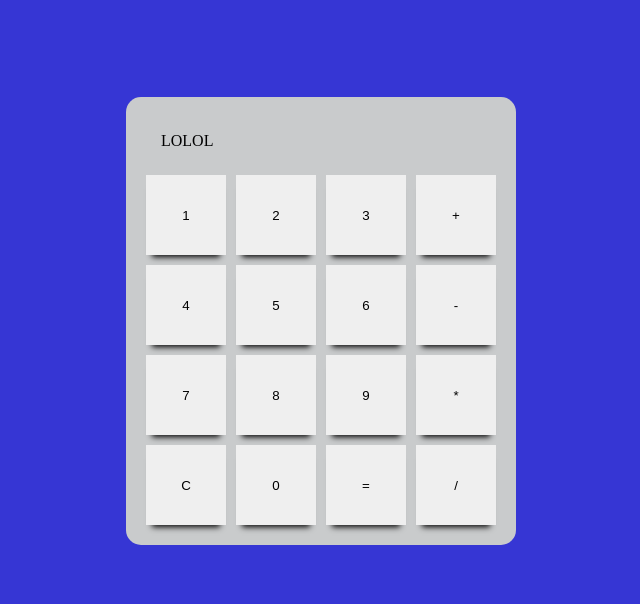
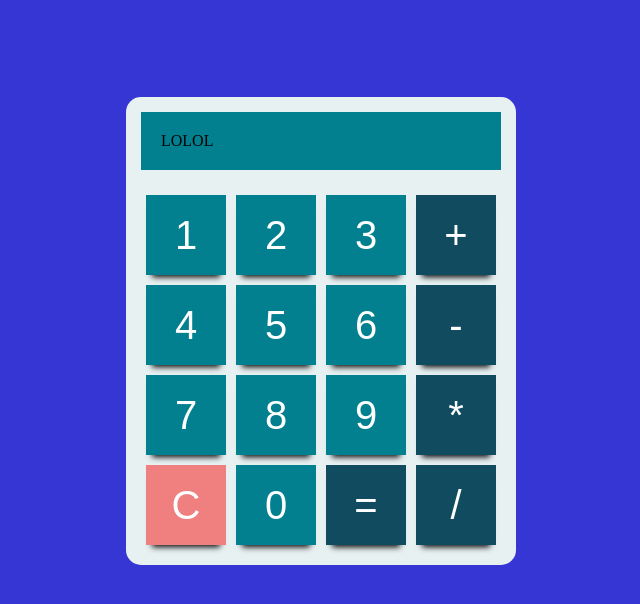
Before and after one commit to bayntris/calculator, a plain HTML site: page index.html in a window 1280 px wide. Shown: the part 40-644 px from the top of the page, without its empty margins (319-959 px from the left). Drawn offline with Linux system fonts and the light colour scheme.

Commit message:
Add styling to buttons

```diff
--- a/index.html
+++ b/index.html
@@ -16,28 +16,28 @@
             </div>
             <div class="calculatorBody">
                 <div class="row">
-                    <button id="1"> 1 </button>
-                    <button id="2"> 2 </button>
-                    <button id="3"> 3 </button>
-                    <button id="plus"> + </button>
+                    <button id="1" class="button-number"> 1 </button>
+                    <button id="2" class="button-number"> 2 </button>
+                    <button id="3" class="button-number"> 3 </button>
+                    <button id="plus" class="button-operator"> + </button>
                 </div>
                 <div class="row">
-                    <button id="4"> 4 </button>
-                    <button id="5"> 5 </button>
-                    <button id="6"> 6 </button>
-                    <button id="subtract"> - </button>
+                    <button id="4" class="button-number"> 4 </button>
+                    <button id="5" class="button-number"> 5 </button>
+                    <button id="6" class="button-number"> 6 </button>
+                    <button id="subtract" class="button-operator"> - </button>
                 </div>
                 <div class="row">
-                    <button id="7"> 7 </button>
-                    <button id="8"> 8 </button>
-                    <button id="9"> 9 </button>
-                    <button id="multiply"> * </button>
+                    <button id="7" class="button-number"> 7 </button>
+                    <button id="8" class="button-number"> 8 </button>
+                    <button id="9" class="button-number"> 9 </button>
+                    <button id="multiply" class="button-operator"> * </button>
                 </div>
                 <div class="row">
                     <button id="clear"> C </button>
-                    <button id="0"> 0 </button>
-                    <button id="equals"> = </button>
-                    <button id="divide"> / </button>
+                    <button id="0" class="button-number"> 0 </button>
+                    <button id="equals" class="button-operator"> = </button>
+                    <button id="divide" class="button-operator"> / </button>
                 </div>
             </div>
         </div>
--- a/styles.css/styles.css
+++ b/styles.css/styles.css
@@ -26,6 +26,7 @@ header {
     background-color: rgb(201, 203, 204);
     padding: 15px;
     border-radius: 15px;
+    background-color: #e8f1f2
 
 }
 
@@ -40,21 +41,40 @@ header {
 }
 
 .calculatorDisplay {
-  padding: 20px;
+    background-color: rgb(243, 230, 216);
+    padding: 20px;
+    margin-bottom: 20px;
+    background-color: #028090;
 
 }
+
+
 .row {
     display: flex;
 
 
 }
 
-.row button {
+.calculator button {
     flex: 1;
     margin: 5px;
     width: 80px;
     height: 80px;
     box-shadow: 0 8px 6px -6px black;
+    font-size: 40px;
     border: none;
+    color: white;
 
 }
+
+.button-number {
+    background-color: #028090;
+}
+
+.button-operator {
+    background-color: #114B5F;
+}
+
+button#clear {
+    background-color:lightcoral;
+}
```
